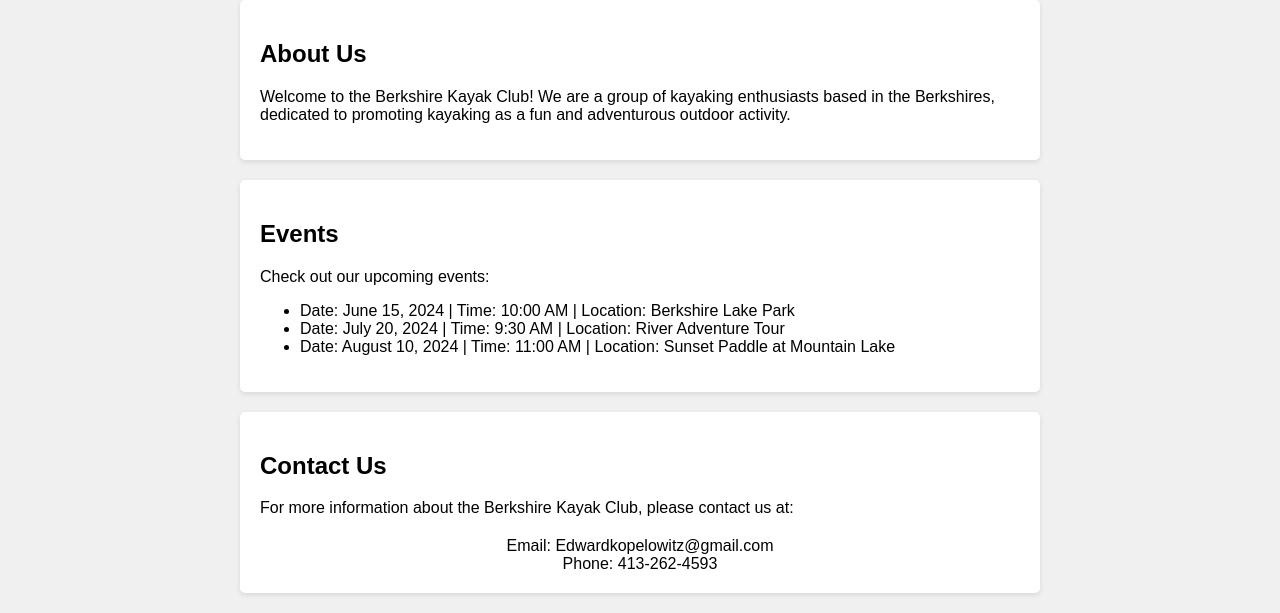
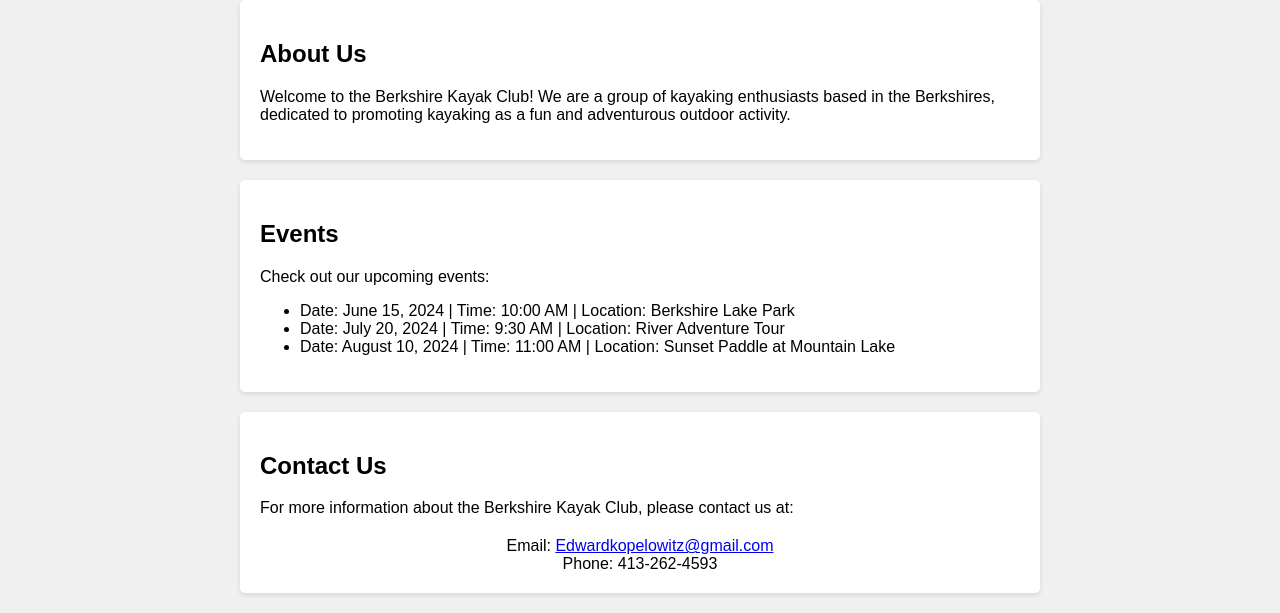
Before and after one commit to kylestrougo/berkshire-kayak-club, a plain HTML site: page index.html in a window 1280 px wide. Shown: the part 285-898 px from the top of the page. Drawn offline with Linux system fonts and the light colour scheme.

Commit message:
Update index.html

```diff
--- a/index.html
+++ b/index.html
@@ -90,7 +90,7 @@
             <h2>Contact Us</h2>
             <p>For more information about the Berkshire Kayak Club, please contact us at:</p>
             <div class="info">
-                <p>Email: Edwardkopelowitz@gmail.com</p>
+            <p>Email: <a href="mailto:Edwardkopelowitz@gmail.com">Edwardkopelowitz@gmail.com</a></p>
                 <p>Phone: 413-262-4593</p>
             </div>
         </section>
```
